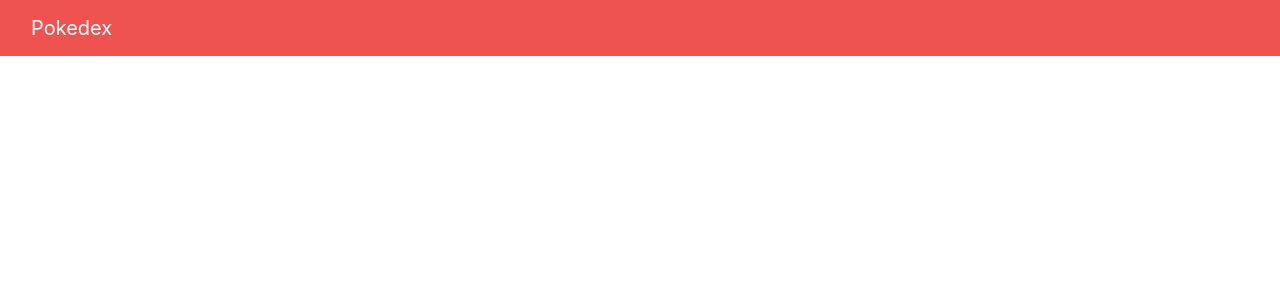
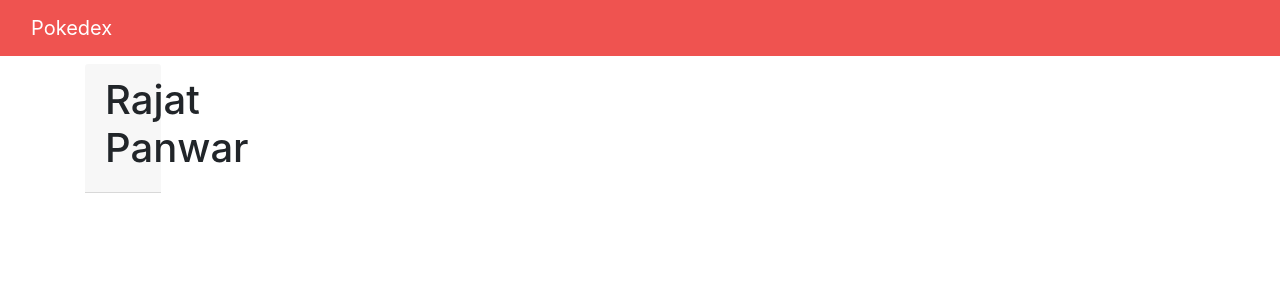
Before and after one commit to hyzen0/Pokedex, a React (Create React App) app: page /#/ in a window 1280 px wide. Shown: the top 300 px of the page. Built offline with nearby package versions, Linux system fonts and the light colour scheme.

Commit message:
Dashboard.

```diff
--- a/src/App.css
+++ b/src/App.css
@@ -1,3 +1,8 @@
+.App {
+  padding-top: 4rem;
+  min-height: 100vh;
+}
+
 .navbar {
   background-color: #ef5350 !important;
 }
--- a/src/App.js
+++ b/src/App.js
@@ -2,12 +2,16 @@
 import "bootstrap/dist/css/bootstrap.min.css";
 import NavBar from "./components/layout/NavBar";
 import "./App.css";
+import Dashboard from "./components/layout/Dashboard";
 
 class App extends Component {
   render() {
     return (
       <div className="App">
         <NavBar />
+        <div className="container">
+          <Dashboard />
+        </div>
       </div>
     );
   }
--- /dev/null
+++ b/src/components/layout/Dashboard.js
@@ -0,0 +1,12 @@
+import React, { Component } from "react";
+import PokemonList from "../pokemon/PokemonLIst";
+
+export default class Dashboard extends Component {
+  render() {
+    return (
+      <div className="row">
+        <PokemonList />
+      </div>
+    );
+  }
+}
--- /dev/null
+++ b/src/components/pokemon/PokemonCard.js
@@ -0,0 +1,13 @@
+import React, { Component } from "react";
+
+export default class PokemonCard extends Component {
+  render() {
+    return (
+      <div className="col-md-4 col-sm-6 mb-5">
+        <div className="card-header">
+          <h1>Rajat Panwar</h1>
+        </div>
+      </div>
+    );
+  }
+}
--- a/src/components/pokemon/PokemonLIst.js
+++ b/src/components/pokemon/PokemonLIst.js
@@ -0,0 +1,11 @@
+import React, { Component } from "react";
+import PokemonCard from "./PokemonCard";
+export default class PokemonLIst extends Component {
+  render() {
+    return (
+      <div>
+        <PokemonCard />
+      </div>
+    );
+  }
+}
```
